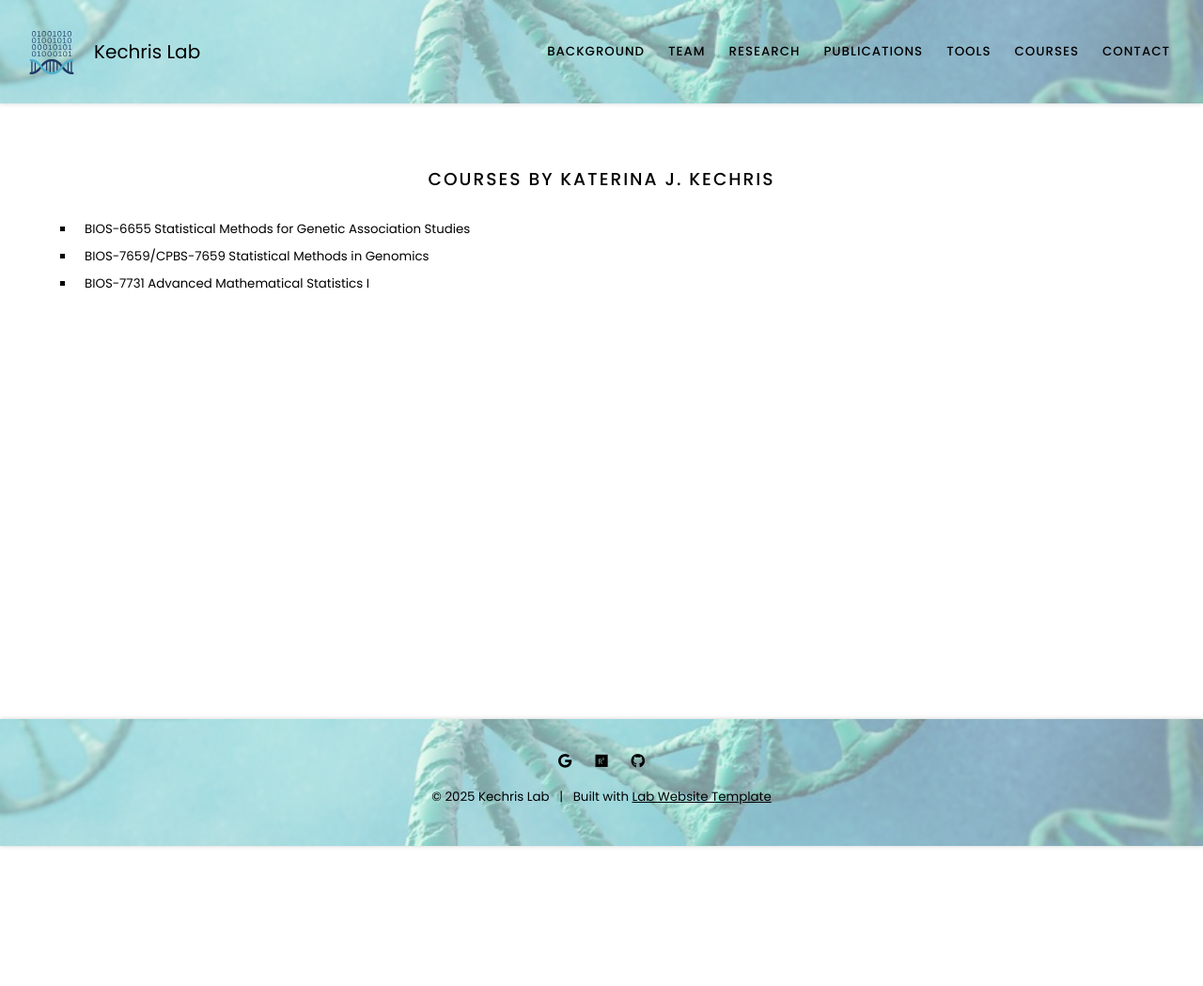
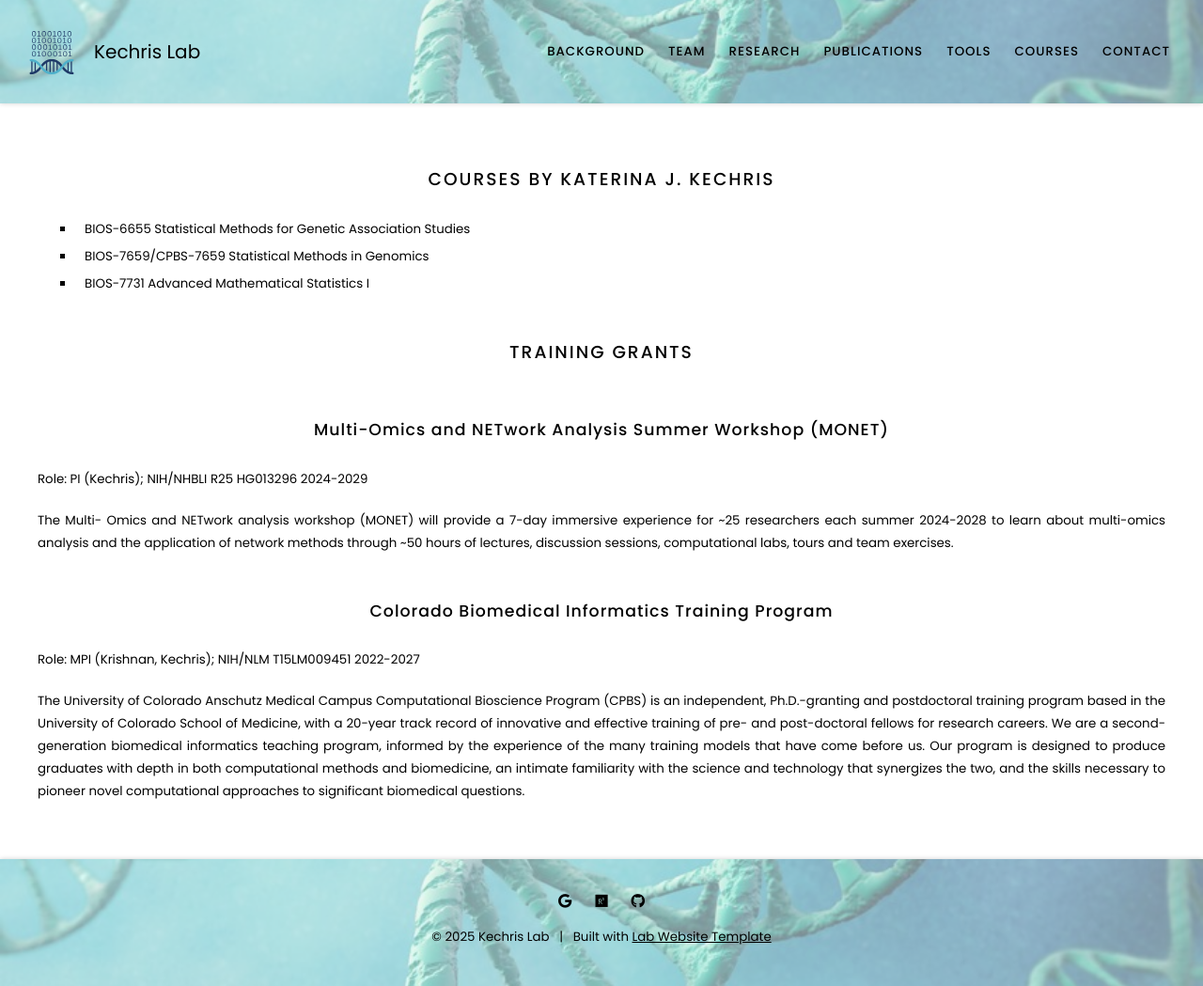
Before and after one commit to KechrisLab/kechrislab.github.io, a Jekyll site: the page built from teaching/index.md, in a window 1280 px wide. Shown: the whole page at 94% size. Built offline with Jekyll 4.4.1, drawn with Linux system fonts in a browser that asks for light colours; before the commit the page ends 900 px from its top, so only the background shows below that.

Commit message:
Update index.md

```diff
--- a/teaching/index.md
+++ b/teaching/index.md
@@ -10,3 +10,22 @@ nav:
 + BIOS-6655 Statistical Methods for Genetic Association Studies
 + BIOS-7659/CPBS-7659 Statistical Methods in Genomics
 + BIOS-7731 Advanced Mathematical Statistics I
+
+# TRAINING GRANTS
+
+## Multi-Omics and NETwork Analysis Summer Workshop (MONET)
+Role: PI (Kechris); NIH/NHBLI R25 HG013296 2024-2029
+
+The Multi- Omics and NETwork analysis workshop (MONET) will provide a 7-day immersive experience for ~25
+researchers each summer 2024-2028 to learn about multi-omics analysis and the application of network methods
+through ~50 hours of lectures, discussion sessions, computational labs, tours and team exercises.
+
+## Colorado Biomedical Informatics Training Program
+Role: MPI (Krishnan, Kechris); NIH/NLM T15LM009451 2022-2027
+
+The University of Colorado Anschutz Medical Campus Computational Bioscience Program (CPBS) is an independent, Ph.D.-granting and postdoctoral
+training program based in the University of Colorado School of Medicine, with a 20-year track record of innovative and effective training of pre- and
+post-doctoral fellows for research careers. We are a second-generation biomedical informatics teaching program, informed by the experience of the
+many training models that have come before us. Our program is designed to produce graduates with depth in both computational methods and biomedicine,
+an intimate familiarity with the science and technology that synergizes the two, and the skills necessary to pioneer novel computational approaches
+to significant biomedical questions.
```
